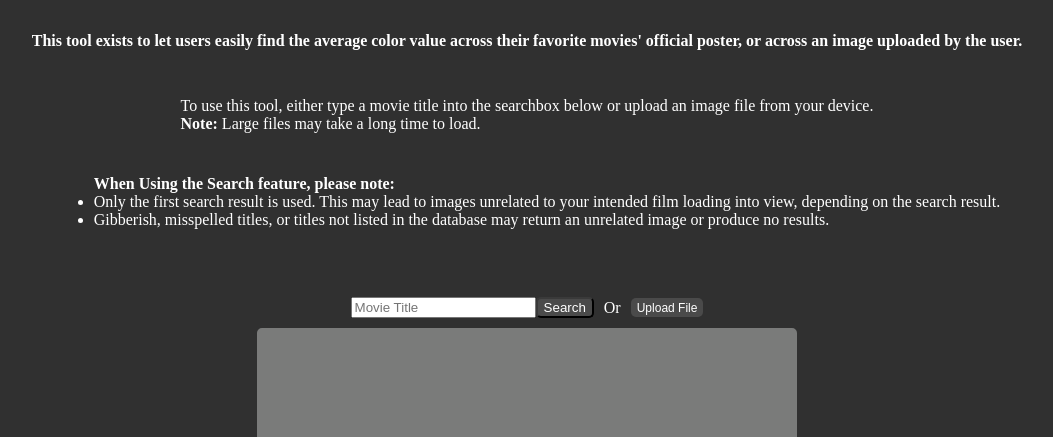
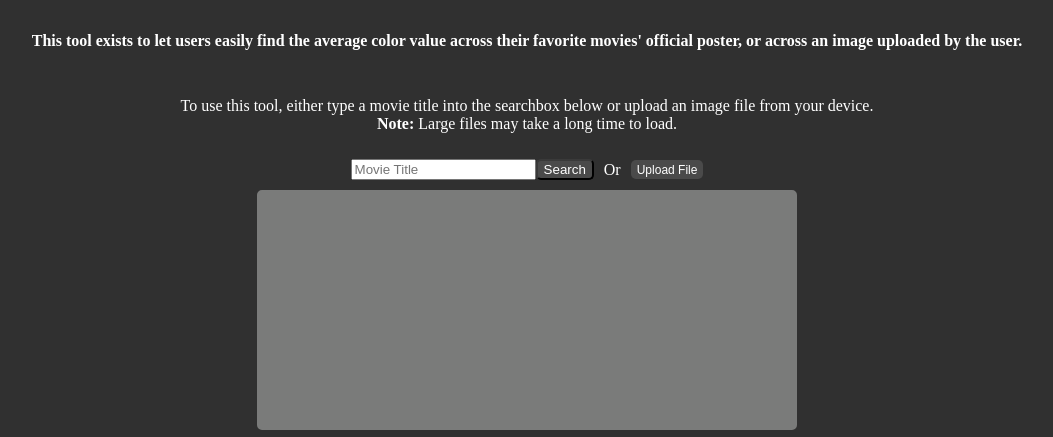
Before and after one commit to CreativeAccountName/final-project, a website: page index.html in a window 1280 px wide. Shown: the part 87-524 px from the top of the page, without its empty margins (113-1166 px from the left). Drawn offline with nearby package versions, Linux system fonts and the light colour scheme; a script that the page names is missing.

Commit message:
Slight change to format

```diff
--- a/index.html
+++ b/index.html
@@ -18,13 +18,6 @@
     or across an image uploaded by the user.</h4>
   <p>To use this tool, either type a movie title into the searchbox below or upload an image file from your device. <br>
     <b>Note:</b> Large files may take a long time to load.
-
-  <ul><b>When Using the Search feature, please note:</b>
-    <li>Only the first search result is used. This may lead to images unrelated to your intended film
-      loading into view, depending on the search result.</li>
-    <li>Gibberish, misspelled titles, or titles not listed in the database may return an unrelated image or produce no
-      results.</li>
-  </ul>
   </p>
 
   <!-- Holds all of the user input elements.-->
--- a/style.css
+++ b/style.css
@@ -6,6 +6,7 @@ body {
   gap: 10px;
   flex-direction: column;
   color: white;
+  text-align: center;
 }
 
 #container {
```
